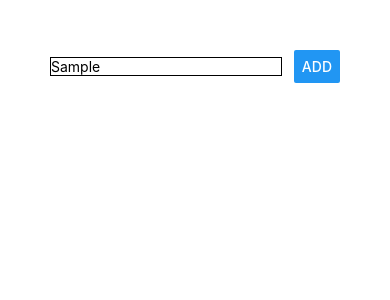
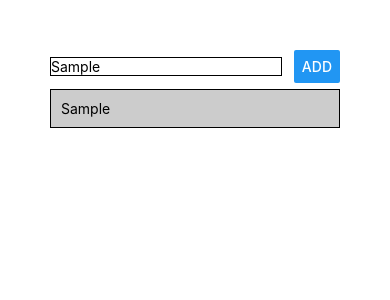
Before and after one commit to fatima7141/Mino-react-tuto, a React Native app: screen / in a window 390 px wide. Both pictures are taken after typing "Sample" into the empty fields and a click on the button "ADD". Shown: the top 300 px of the page. Built offline with nearby package versions, Linux system fonts and the light colour scheme.

Commit message:
displaying list

```diff
--- a/App.tsx
+++ b/App.tsx
@@ -22,21 +22,31 @@ breaking down use state hooks:
     +to trigger a state change, we simply reassingn the second element of usestate's value
  */
   const [enteredGoal, setEnteredGoal] = useState("");
-  const [courseGoals, setCourseGoals]=useState([] as string[]);
+  const [courseGoals, setCourseGoals]  = useState([] as string[]);
 
   const inputHandler_Goal = (enteredText: string) => {
     setEnteredGoal(enteredText);
-  };  //two way data binding
-  const addGoalHandler=()=>{
+  }; //two way data binding
+  const addGoalHandler = () => {
     //console.log(enteredGoal);
     //setCourseGoals([...courseGoals, enteredGoal]); somehow bad implementation
-    setCourseGoals(currentGoal=>[...currentGoal, enteredGoal])
-  };/**
-  * So courseGoal would be an empty array at first
-  * spread operator unloads all the contents of an interrable
-  * setCourseGoals would be an array as well
-  */
-
+    //we are trying to get the latest input in; function is triggered on click so no input
+    //courseGoals will always take the former value of setCourseGoals
+    //we simply pass the old values to courseGoals
+    //let's run it:
+    /**
+     * 1-enteredGoal will be returned to the setCourseGoals so courseGoals=enteredGaol[0]
+     * 2-a new enteredGoal has been entered so thats passed to courseGoals again
+     * 3-currentGoal would receive the aggregated values of all the goals
+     * 4-so we receive the present value (aggregated former values of courseGoals) + the new value every time
+     */
+    setCourseGoals((currentGoal) => [...currentGoal, enteredGoal]);
+  };
+  /**
+   * So courseGoal would be an empty array at first
+   * spread operator unloads all the contents of an interrable
+   * setCourseGoals would be an array as well
+   */
 
   return (
     <View style={styles.screen}>
@@ -49,15 +59,15 @@ breaking down use state hooks:
          * alignItems positions elements along the cross axis (perpendicular to main axis)
          */}
         <TextInput
-          placeholder=" Course Goal"
+          placeholder=" Course Goals"
           style={styles.textInput}
           onChangeText={inputHandler_Goal}
           value={enteredGoal}
         />
-        <Button title="ADD" onPress={addGoalHandler}/>
+        <Button title="ADD" onPress={addGoalHandler} />
       </View>
       <View>
-
+        {courseGoals.map((goal) =><View style={styles.listItem} ><Text key={goal}>{goal}</Text></View>)}
       </View>
     </View>
   );
@@ -77,4 +87,13 @@ const styles = StyleSheet.create({
     borderWidth: 1,
     width: "80%",
   },
+  listItem:{
+    padding:10,
+    backgroundColor:'#ccc',
+    borderBottomColor:'black',
+    borderWidth:1,
+    marginVertical:6
+
+
+  }
 });
```
